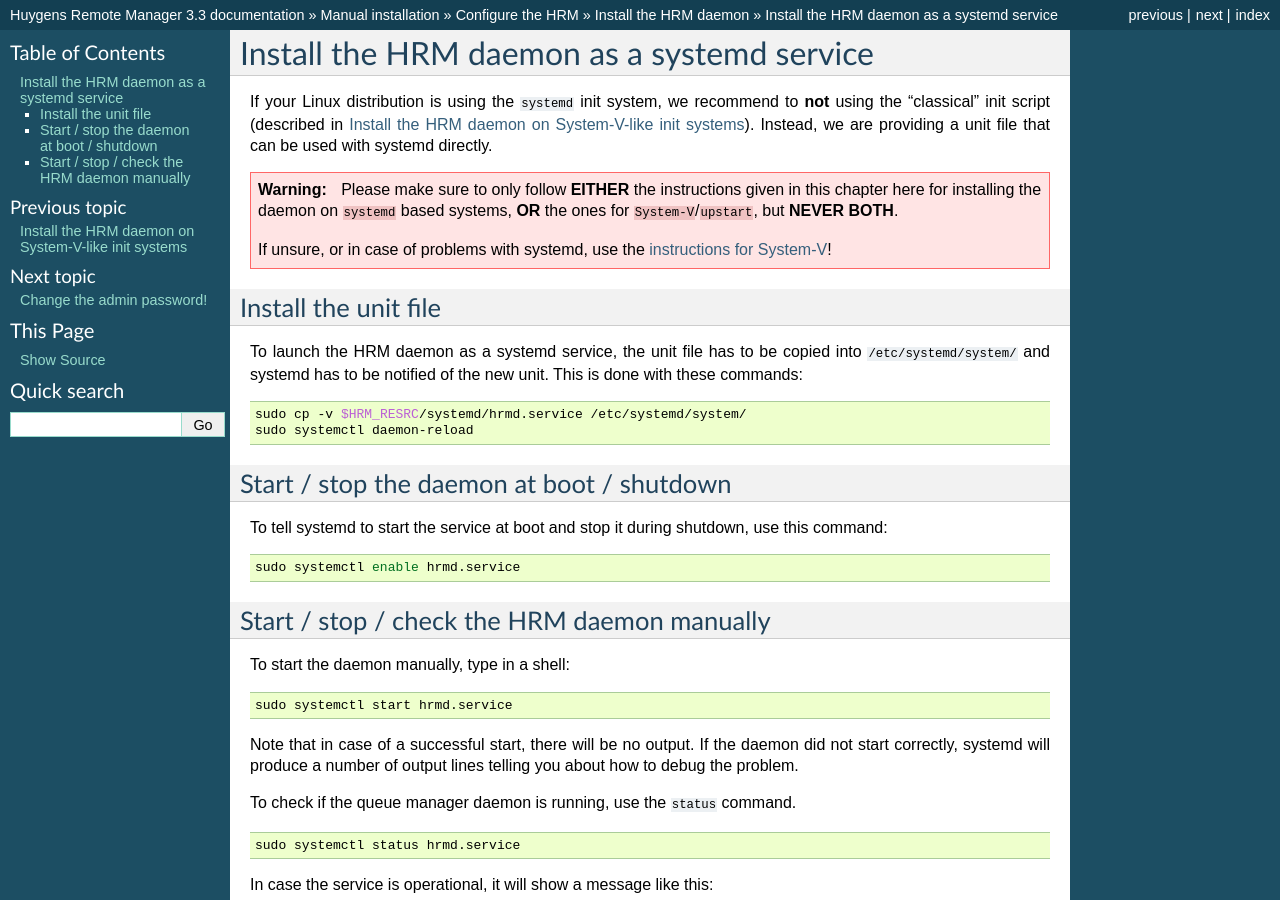
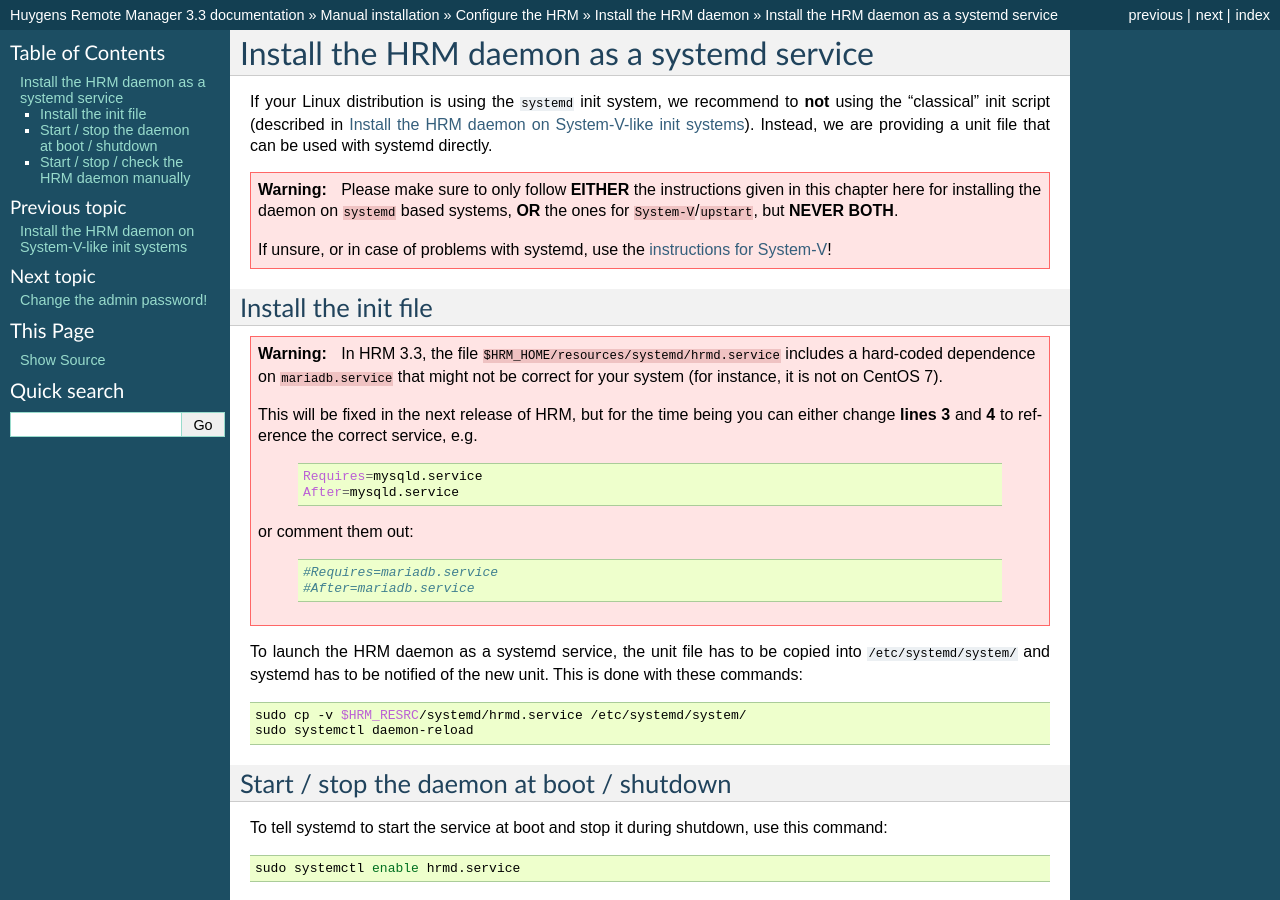
Before and after one commit to aarpon/hrm_docs, a Sphinx documentation site: the page built from docs/admin/hrm_daemon_systemd.rst, in a window 1280 px wide and 900 px high. Built offline with Sphinx 7.4.7, drawn with Linux system fonts in a browser that asks for light colours.

Commit message:
Add warning about hard-coded dependence on mariadb.service in hrmd.service.

```diff
--- a/docs/admin/hrm_daemon_systemd.rst
+++ b/docs/admin/hrm_daemon_systemd.rst
@@ -19,8 +19,30 @@
     If unsure, or in case of problems with systemd, use the :ref:`instructions
     for System-V <install_hrmd_sysv>`!
 
-Install the unit file
+Install the init file
 ---------------------
+
+.. warning::
+
+  In HRM 3.3, the file ``$HRM_HOME/resources/systemd/hrmd.service`` includes a hard-coded
+  dependence on ``mariadb.service`` that might not be correct for your system (for instance,
+  it is not on CentOS 7).
+
+  This will be fixed in the next release of HRM, but for the time
+  being you can either change **lines 3** and **4** to reference the correct service, e.g.
+
+    .. code-block:: sh
+
+      Requires=mysqld.service
+      After=mysqld.service
+
+  or comment them out:
+
+    .. code-block:: sh
+
+      #Requires=mariadb.service
+      #After=mariadb.service
+
 
 To launch the HRM daemon as a systemd service, the unit file has to be copied
 into ``/etc/systemd/system/`` and systemd has to be notified of the new unit.
```
